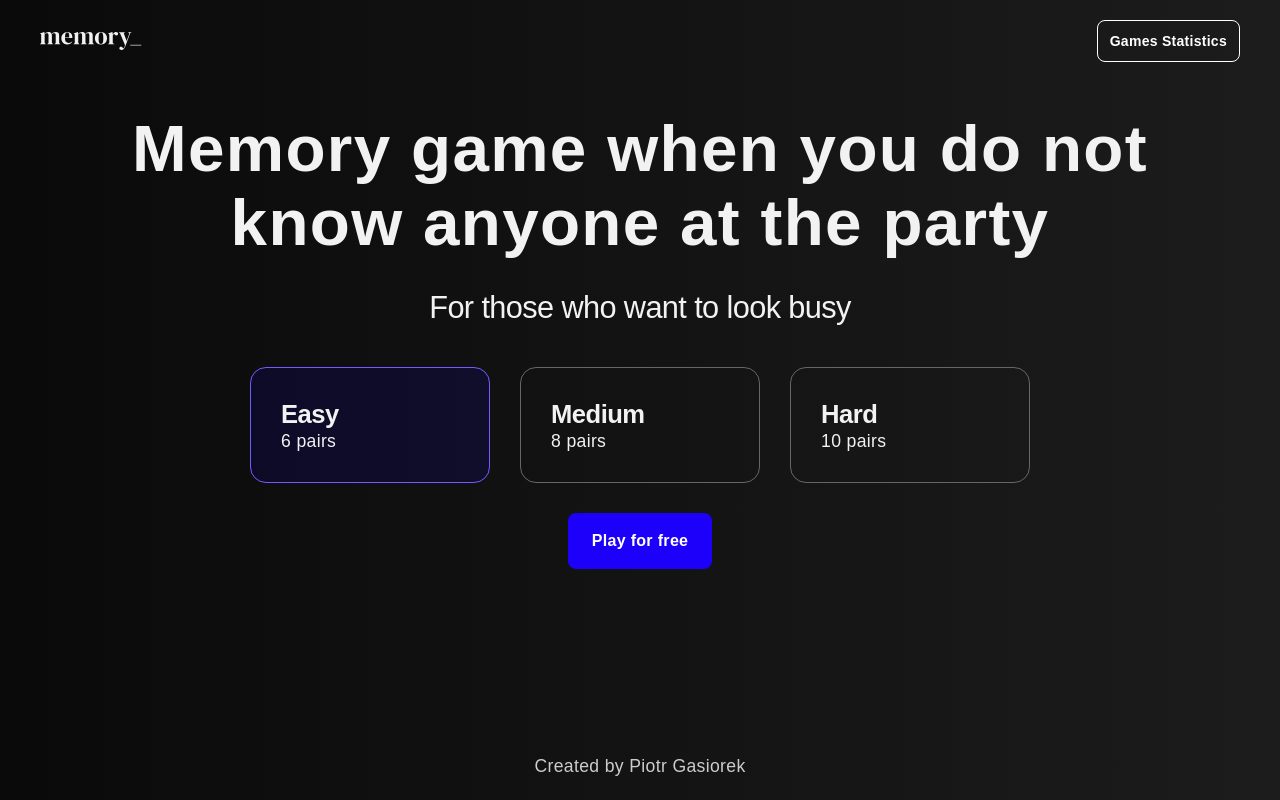
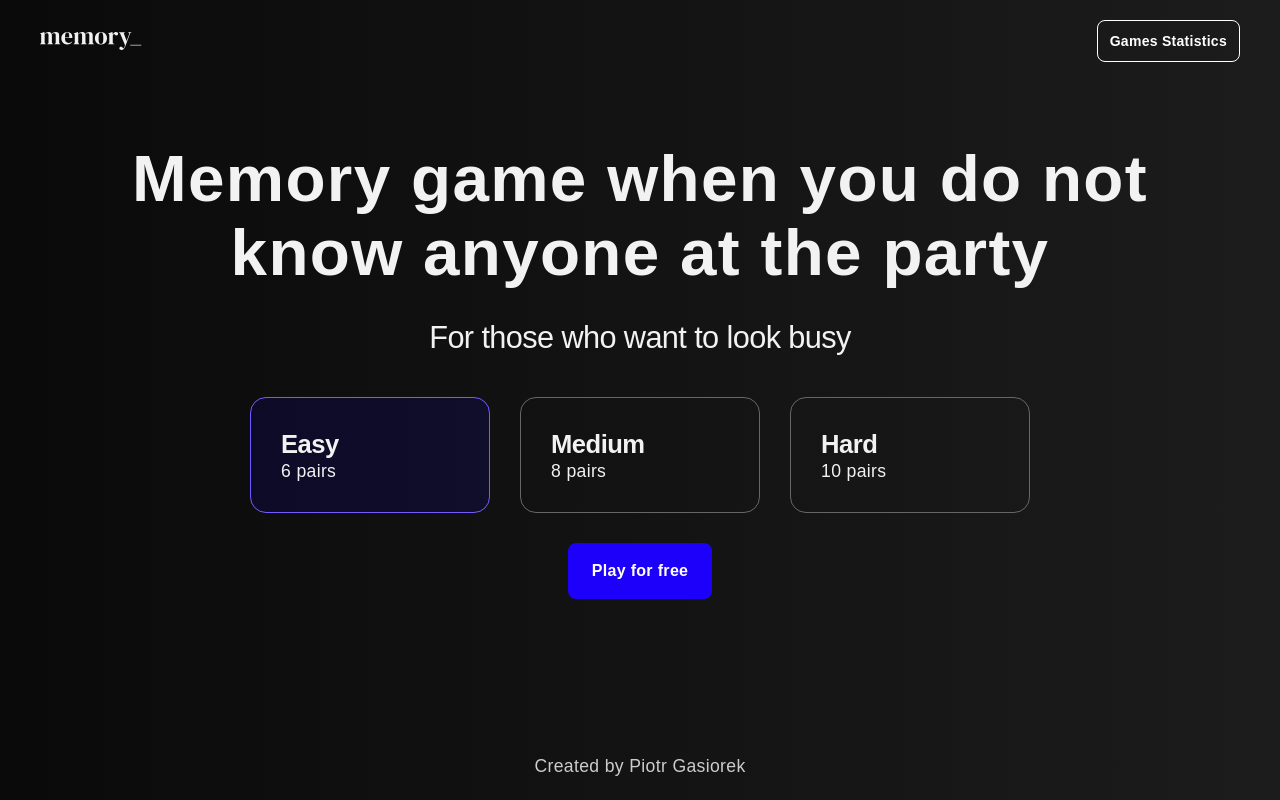
Before and after one commit to PiotrGasiorek/memory_game, a React (Vite) app: page / in a window 1280 px wide. Built offline with nearby package versions, Linux system fonts and the light colour scheme.

Commit message:
Add x padding for main content wrapper and set width

```diff
--- a/src/layout/MainLayout/MainLayout.scss
+++ b/src/layout/MainLayout/MainLayout.scss
@@ -4,8 +4,8 @@
     padding: 0 spacing.$space-2xs;
     background: linear-gradient(
         90deg,
-        #0A0A0A, /* Deep charcoal */
-        #1C1C1C   /* Slightly lighter charcoal */
+        #0A0A0A,
+        #1C1C1C
       );
 }
 
@@ -20,5 +20,7 @@
 }
 
 .main {
+    width: 100%;
+    padding: spacing.$space-md 0;
     flex-grow: 1;
 }
```
